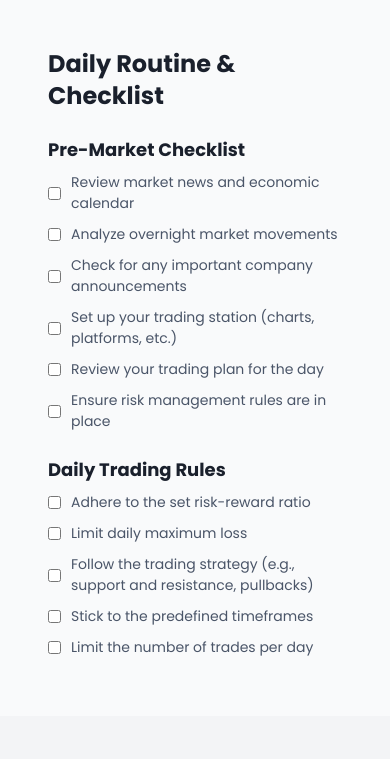
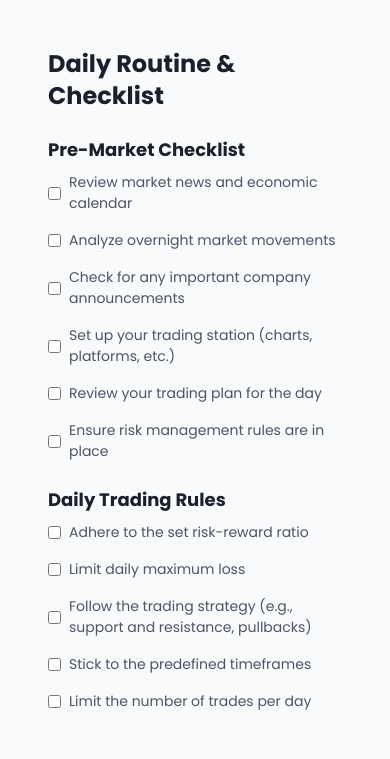
Before and after one commit to impexbw/tradepilot, a Flask app: page /daily in a window 390 px wide. Shown: the part 64-823 px from the top of the page. Run offline with Flask 3, Linux system fonts and the light colour scheme; the visitor is signed in with stand-in values (Sample User, id 1); some libraries are stand-ins or nearby versions.

Commit message:
Fix listing for responsive

```diff
--- a/tradepilot/templates/daily.html
+++ b/tradepilot/templates/daily.html
@@ -8,7 +8,7 @@
     {% include 'header.html' %}
 
     <!-- Main Container -->
-    <div class="flex">
+    <div class="flex flex-col md:flex-row">
         {% include 'left_column.html' %}
         <main class="flex-1 bg-gray-50 p-6">
             <div class="container mx-auto p-6">
@@ -17,25 +17,25 @@
                 <!-- Pre-Market Checklist -->
                 <div class="mb-6">
                     <h3 class="text-lg font-bold mb-2">Pre-Market Checklist</h3>
-                    <div class="checklist">
-                        <label><input type="checkbox" id="check1"> Review market news and economic calendar</label>
-                        <label><input type="checkbox" id="check2"> Analyze overnight market movements</label>
-                        <label><input type="checkbox" id="check3"> Check for any important company announcements</label>
-                        <label><input type="checkbox" id="check4"> Set up your trading station (charts, platforms, etc.)</label>
-                        <label><input type="checkbox" id="check5"> Review your trading plan for the day</label>
-                        <label><input type="checkbox" id="check6"> Ensure risk management rules are in place</label>
+                    <div class="grid grid-cols-1 sm:grid-cols-2 gap-4">
+                        <label class="flex items-center"><input type="checkbox" id="check1" class="mr-2"> Review market news and economic calendar</label>
+                        <label class="flex items-center"><input type="checkbox" id="check2" class="mr-2"> Analyze overnight market movements</label>
+                        <label class="flex items-center"><input type="checkbox" id="check3" class="mr-2"> Check for any important company announcements</label>
+                        <label class="flex items-center"><input type="checkbox" id="check4" class="mr-2"> Set up your trading station (charts, platforms, etc.)</label>
+                        <label class="flex items-center"><input type="checkbox" id="check5" class="mr-2"> Review your trading plan for the day</label>
+                        <label class="flex items-center"><input type="checkbox" id="check6" class="mr-2"> Ensure risk management rules are in place</label>
                     </div>
                 </div>
 
                 <!-- Daily Trading Rules -->
                 <div>
                     <h3 class="text-lg font-bold mb-2">Daily Trading Rules</h3>
-                    <div class="checklist">
-                        <label><input type="checkbox" id="check7"> Adhere to the set risk-reward ratio</label>
-                        <label><input type="checkbox" id="check8"> Limit daily maximum loss</label>
-                        <label><input type="checkbox" id="check9"> Follow the trading strategy (e.g., support and resistance, pullbacks)</label>
-                        <label><input type="checkbox" id="check10"> Stick to the predefined timeframes</label>
-                        <label><input type="checkbox" id="check11"> Limit the number of trades per day</label>
+                    <div class="grid grid-cols-1 sm:grid-cols-2 gap-4">
+                        <label class="flex items-center"><input type="checkbox" id="check7" class="mr-2"> Adhere to the set risk-reward ratio</label>
+                        <label class="flex items-center"><input type="checkbox" id="check8" class="mr-2"> Limit daily maximum loss</label>
+                        <label class="flex items-center"><input type="checkbox" id="check9" class="mr-2"> Follow the trading strategy (e.g., support and resistance, pullbacks)</label>
+                        <label class="flex items-center"><input type="checkbox" id="check10" class="mr-2"> Stick to the predefined timeframes</label>
+                        <label class="flex items-center"><input type="checkbox" id="check11" class="mr-2"> Limit the number of trades per day</label>
                     </div>
                 </div>
             </div>
```
